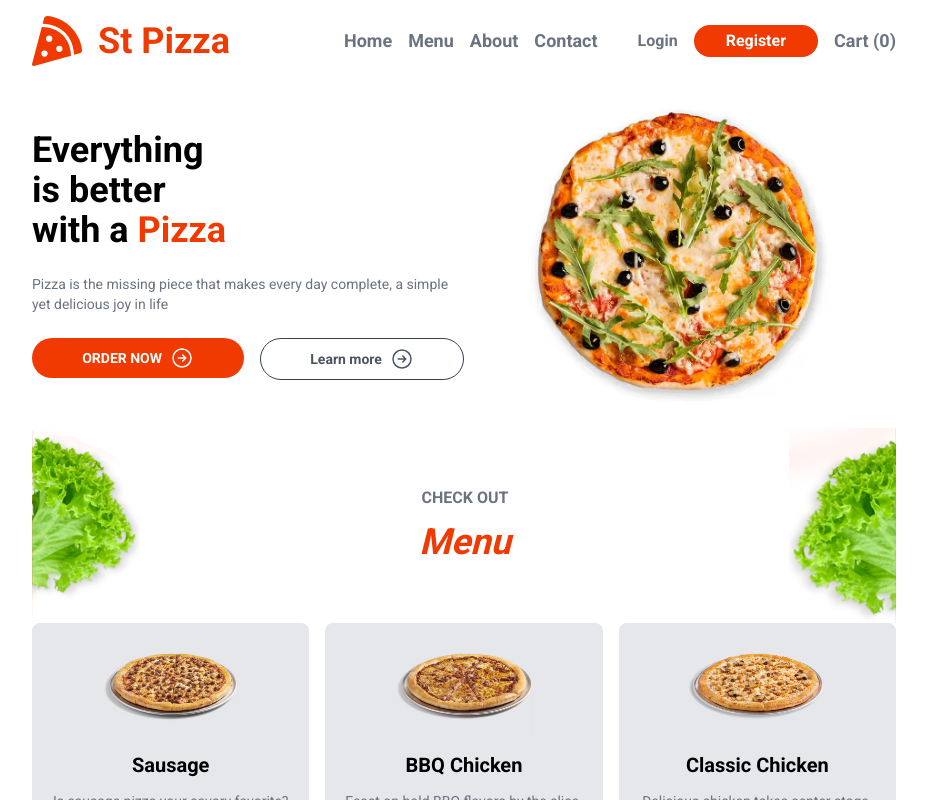
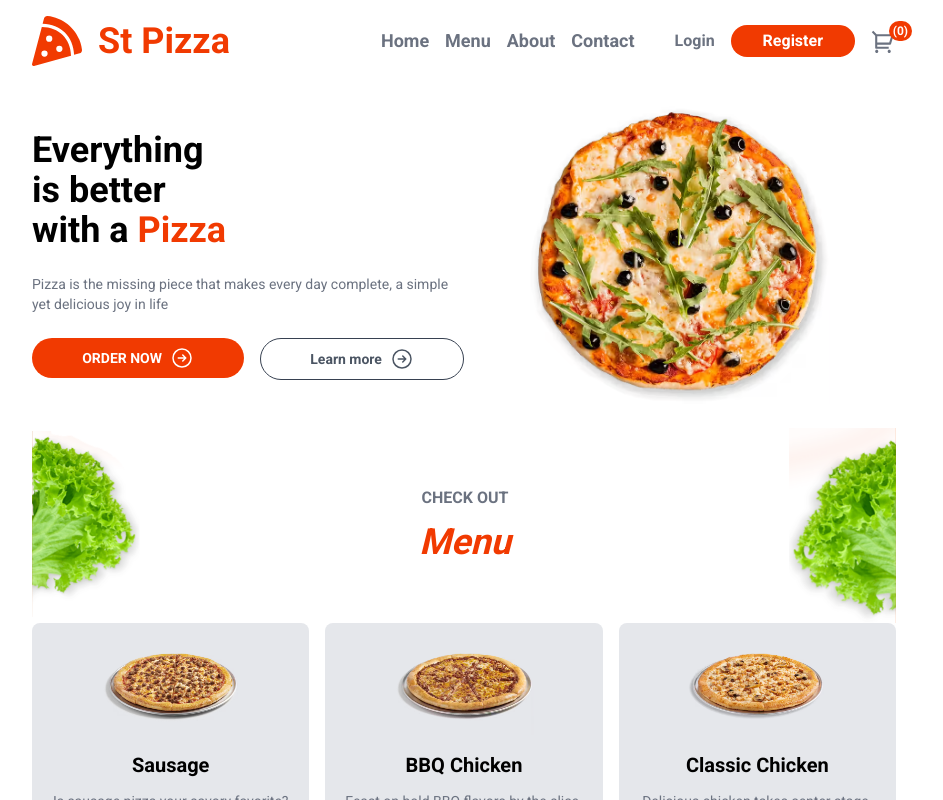
Before and after one commit to GeorgeOprea1/food-ordering-app, a Next.js app: page / in a window 1280 px wide. Shown: the top 800 px of the page, without its empty margins (176-1119 px from the left). Built offline with nearby package versions, Linux system fonts and the light colour scheme; no server answers.

Commit message:
added a shopping cart icon

```diff
--- a/src/components/layout/Header.jsx
+++ b/src/components/layout/Header.jsx
@@ -6,6 +6,7 @@ import { useState } from "react";
 import { FaPizzaSlice } from "react-icons/fa";
 import { CartContext } from "../AppContext";
 import { useContext } from "react";
+import { RiShoppingCart2Line } from "react-icons/ri";
 
 const Header = () => {
   const { cartProducts, calculateQuantity } = useContext(CartContext);
@@ -165,10 +166,11 @@ const Header = () => {
               </Link>
             </>
           )}
-          <Link href={"/cart"} className="flex">
-            <h1 className="text-xs md:text-lg text-gray-500 font-semibold hover:text-primary cursor-pointer">
-              Cart <span>({totalQuantity})</span>
-            </h1>
+          <Link href={"/cart"} className="flex relative">
+            <RiShoppingCart2Line className="w-[25px] h-[25px]" />{" "}
+            <span className="absolute -top-2 -right-4 bg-primary text-white text-xs py-1 px-1 rounded-full leading-3">
+              ({totalQuantity})
+            </span>
           </Link>
         </nav>
       </div>
```
